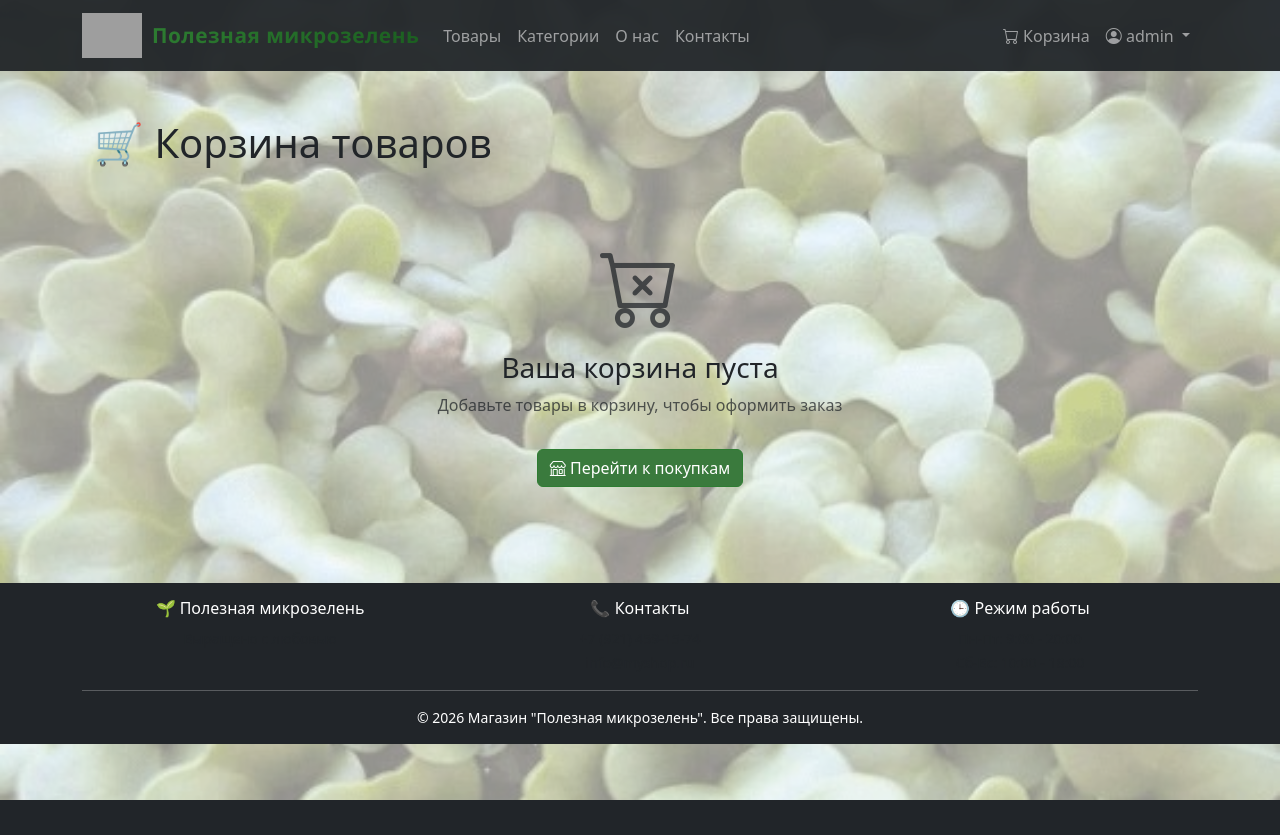
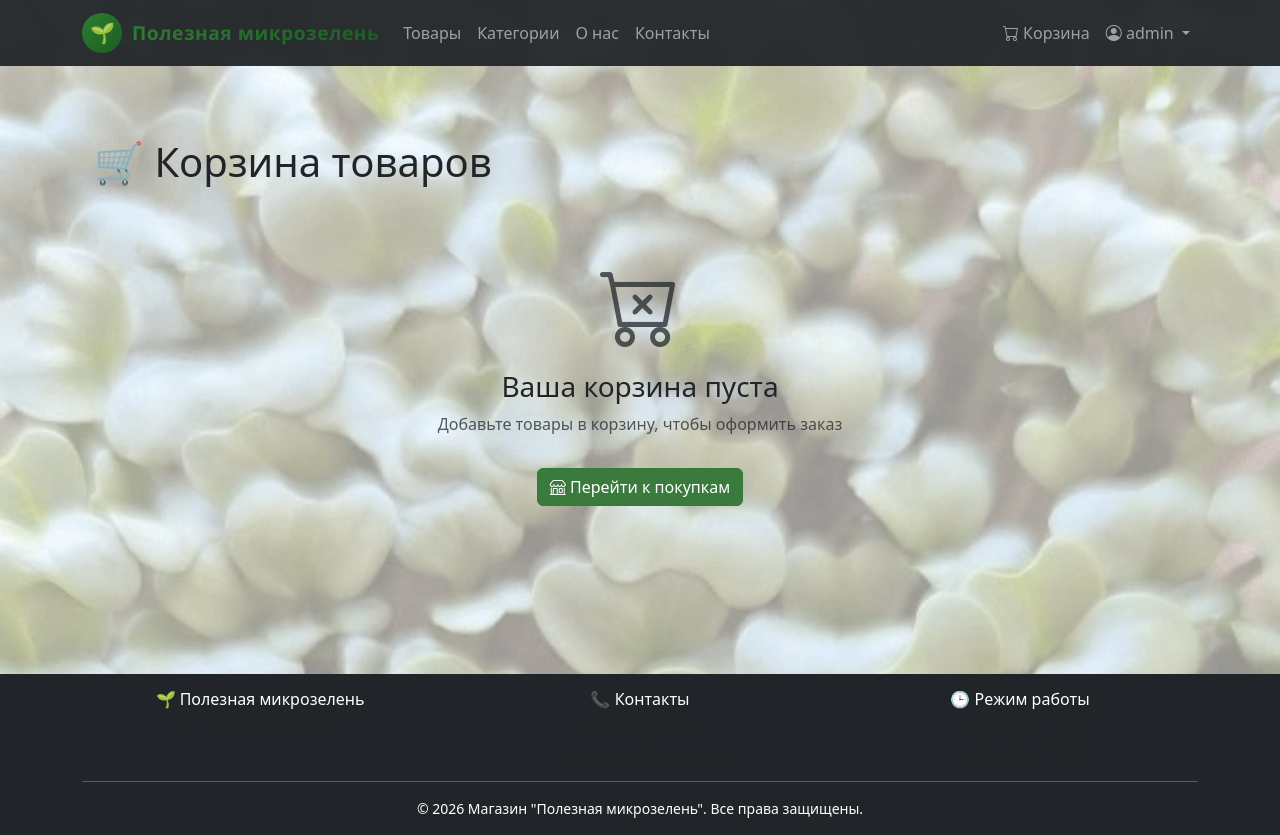
Before and after one commit to Oxana300/Oxana_TOP_final-work, a Django app: page /cart/ in a window 1280 px wide. Before the commit the page ends 800 px from the top, so only its background shows below. Run offline with Django 5.2, Linux system fonts and the light colour scheme; a user stored in the database is signed in; data comes from the database, SQL or seed files in the repository; data that the repository does not hold is empty; parts of the project's set-up code (start-up, migrations or seed data) failed here and were passed over; grey boxes are pictures that could not be loaded.

Commit message:
Fix: footer position, checkout cart data, logo placeholder

```diff
--- a/myproject/settings.py
+++ b/myproject/settings.py
@@ -138,6 +138,7 @@ USE_TZ = True
 # ============================================
 STATIC_URL = '/static/'
 STATIC_ROOT = BASE_DIR / 'staticfiles'
+STATICFILES_DIRS = [BASE_DIR / 'shop' / 'static']  # ОКСАНА Добавила эту строку
 STATICFILES_STORAGE = 'whitenoise.storage.CompressedManifestStaticFilesStorage'
 
 # ============================================
--- a/shop/templates/shop/base.html
+++ b/shop/templates/shop/base.html
@@ -9,42 +9,51 @@
     {% load static %}
     <link rel="stylesheet" href="{% static 'shop/css/custom.css' %}">
     <style>
+        html, body {
+            height: 100%;
+            margin: 0;
+            padding: 0;
+        }
+        body {
+            display: flex;
+            flex-direction: column;
+            min-height: 100vh;
+        }
+        main {
+            flex: 1 0 auto;
+        }
+        footer {
+            flex-shrink: 0;
+            margin-top: auto;
+        }
         .navbar-brand {
             display: flex;
             align-items: center;
             gap: 10px;
         }
-        .navbar-brand img {
-            height: 45px;
-            width: auto;
-            transition: transform 0.3s ease;
-        }
-        .navbar-brand:hover img {
-            transform: scale(1.05);
-        }
-        .main-logo {
-            max-height: 150px;
-            margin-bottom: 20px;
-            transition: transform 0.3s ease;
-        }
-        .main-logo:hover {
-            transform: scale(1.02);
-        }
-        @media (max-width: 768px) {
-            .main-logo {
-                max-height: 100px;
-            }
-            .navbar-brand img {
-                height: 35px;
-            }
+        .logo-placeholder {
+            width: 40px;
+            height: 40px;
+            background: linear-gradient(135deg, #2e7d32, #1b5e20);
+            border-radius: 50%;
+            display: inline-flex;
+            align-items: center;
+            justify-content: center;
+            color: white;
+            font-size: 20px;
         }
         .logo-text {
             font-weight: bold;
-            font-size: 1.3rem;
+            font-size: 1.2rem;
             background: linear-gradient(135deg, #2e7d32, #1b5e20);
             -webkit-background-clip: text;
             background-clip: text;
             color: transparent;
+        }
+        @media (max-width: 768px) {
+            .logo-text {
+                font-size: 1rem;
+            }
         }
     </style>
 </head>
@@ -53,10 +62,10 @@
     <nav class="navbar navbar-expand-lg navbar-dark bg-dark">
         <div class="container">
             <a class="navbar-brand" href="{% url 'shop:home' %}">
-                {% load static %}
-                <img src="{% static 'shop/images/logo.png' %}" alt="Логотип">
+                <div class="logo-placeholder">🌱</div>
                 <span class="logo-text">Полезная микрозелень</span>
             </a>
+
             <button class="navbar-toggler" type="button" data-bs-toggle="collapse" data-bs-target="#navbarNav">
                 <span class="navbar-toggler-icon"></span>
             </button>
@@ -154,7 +163,7 @@
                 <div class="col-md-4 mb-3 mb-md-0">
                     <h6>📞 Контакты</h6>
                     <small class="text-muted">+7 (921) 459-15-74</small><br>
-                    <small class="text-muted">info@myshop.ru</small>
+                    <small class="text-muted">zaykova-oxana@yandex.ru</small>
                 </div>
                 <div class="col-md-4">
                     <h6>🕒 Режим работы</h6>
--- a/shop/views.py
+++ b/shop/views.py
@@ -22,7 +22,7 @@ from django.utils.html import strip_tags  #  Добавлен импорт
 from .models import (
     Product, Category, Tag, ProductReview,
     SupportTicket, SupportTicketAttachment,
-    UserProfile, Preorder, Order, OrderItem  #  Добавлены Order и OrderItem
+    UserProfile, Preorder, Order, OrderItem, Cart, CartItem   #  Добавлены Order и OrderItem, Cart, Car
 )
 from .forms import (ProductReviewForm,
                     SupportTicketForm,
@@ -329,7 +329,19 @@ def cart_page(request):
 
 def checkout_page(request):
     """Страница оформления заказа"""
-    return render(request, 'shop/checkout.html')
+    cart = get_cart(request)
+    items = cart.items.all()
+    total = sum(item.get_subtotal() for item in items)
+
+    if not items:
+        messages.warning(request, 'Ваша корзина пуста. Добавьте товары перед оформлением заказа.')
+        return redirect('shop:cart')
+
+    return render(request, 'shop/checkout.html', {
+        'cart_items': items,
+        'total': total,
+        'cart_count': cart.get_total_items()
+    })
 
 # === Раздел поддержки ===
 class TicketCreateView(CreateView):
```
Also changed, not shown: shop/templates/shop/checkout.html (+8 -0 lines), 2 other files.
